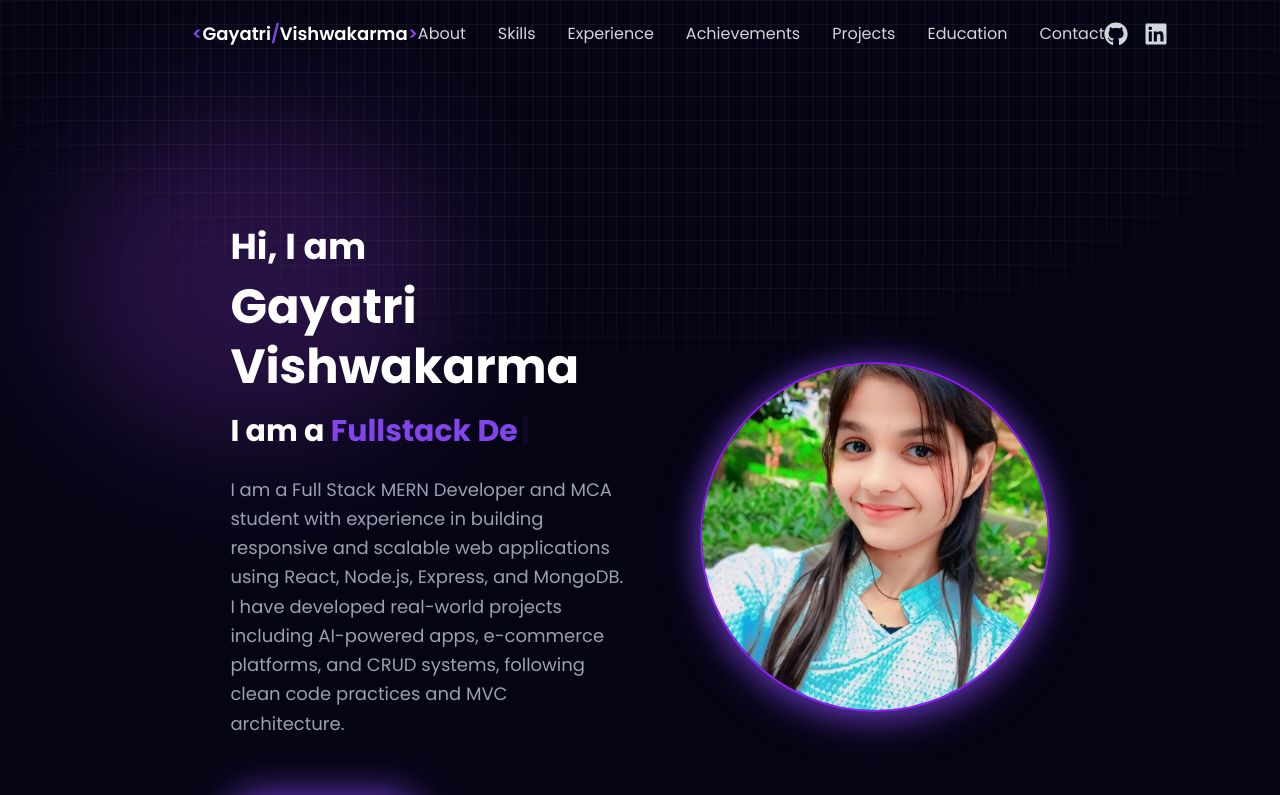
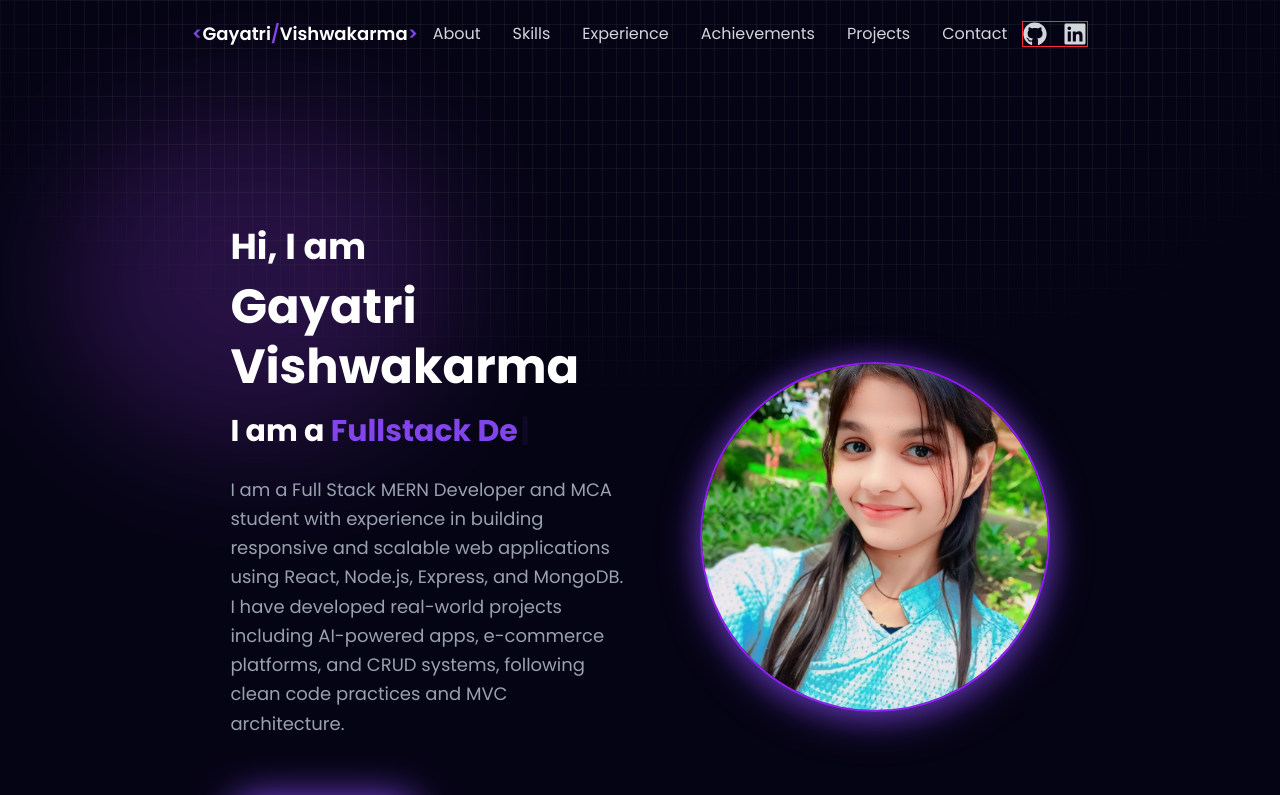
Before and after one commit to Gayatri-Vishwa/portfolio, a React (Vite) app: page / in a window 1280 px wide. Shown: the top 795 px of the page. Built offline with nearby package versions, Linux system fonts and the light colour scheme; the HTML template or start-up script is replaced by a standard one.

Commit message:
resume added

```diff
--- a/src/components/Navbar/Navbar.jsx
+++ b/src/components/Navbar/Navbar.jsx
@@ -38,6 +38,16 @@ const Navbar = () => {
     { id: "contact", label: "Contact" },
     // { id: " ", label: "  " },
   ];
+  const menuItems2 = [
+    { id: "about", label: "About" },
+    { id: "skills", label: " Skills " },
+    { id: "experience", label: "Experience " },
+      { id: "achievements", label: " Achievements " },
+    { id: "work", label: " Projects " },
+    // { id: "education", label: "Education  " },
+    { id: "contact", label: "Contact" },
+    // { id: " ", label: "  " },
+  ];
 
   return (
     <nav
@@ -59,7 +69,7 @@ const Navbar = () => {
 
         {/* Desktop Menu */}
         <ul className="hidden md:flex space-x-8 text-gray-300">
-          {menuItems.map((item) => (
+          {menuItems2.map((item) => (
             <li
               key={item.id}
               className={`cursor-pointer hover:text-[#8245ec] ${
@@ -74,7 +84,9 @@ const Navbar = () => {
         </ul>
 
         {/* Social Icons */}
-        <div className="hidden md:flex space-x-4">
+        {/* <div className="hidden md:flex space-x-4"> */}
+          <div className="flex space-x-4 border border-red-500">
+
           <a
             href="https://github.com/gayatri-vishwa"
             target="_blank"
@@ -130,24 +142,13 @@ const Navbar = () => {
                   </li>
                 ))}
 
-<div className="hidden md:flex space-x-4 border border-red-500">
-  <a
-    href="https://github.com/gayatri-vishwa"
-    target="_blank"
-    rel="noopener noreferrer"
-  >
-    <FaGithub size={24} />
-  </a>
 
-  <a
-    href="https://www.linkedin.com/in/gayatri-v-674412280"
-    target="_blank"
-    rel="noopener noreferrer"
-  >
-    <FaLinkedin size={24} />
-  </a>
-</div>
-                {/* <div className="flex space-x-4 mb-9">
+
+
+
+
+                <div className="flex space-x-4 mb-9">
+
                   <a
                     href="https://github.com/gayatri-vishwa"
                     target="_blank"
@@ -165,7 +166,7 @@ const Navbar = () => {
                   >
                     <FaLinkedin size={24} />
                   </a>
-                </div> */}
+                </div>
               </ul>
             </div>
 
```
Also changed, not shown: src/components/Education/education.css (line endings or trailing spaces).
